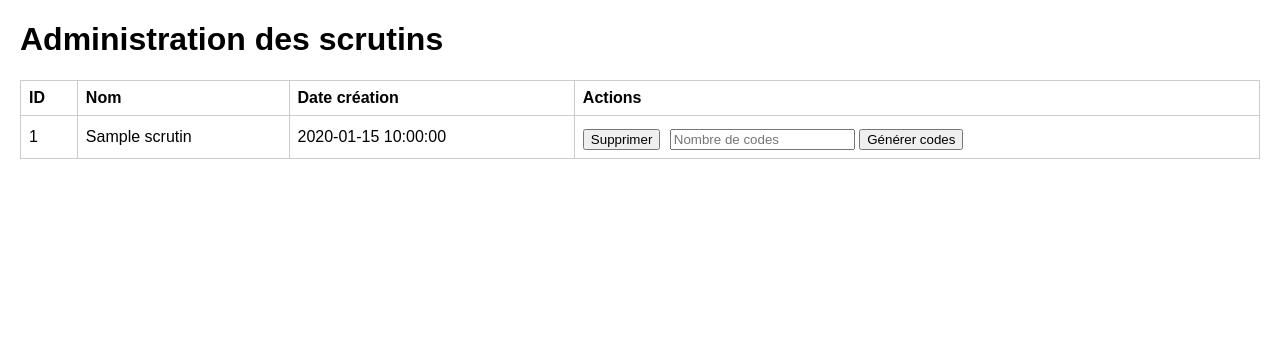
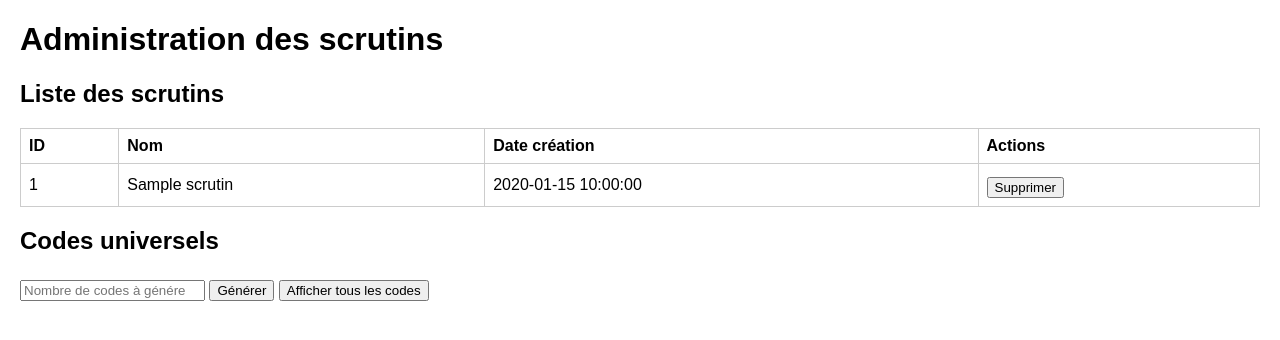
Before and after one commit to loicdm/vote-web, a PHP site: page /admin_scrutin.php in a window 1280 px wide. Shown: the top 340 px of the page. Run offline with PHP 8.4, Linux system fonts and the light colour scheme; tables that the repository leaves empty or names only in its code hold one stand-in row (values such as "Sample post").

Commit message:
make codes universal

```diff
--- a/app/admin_scrutin.php
+++ b/app/admin_scrutin.php
@@ -1,7 +1,9 @@
 <?php
+// --- admin_scrutins.php ---
 require 'db_config.php';
 
 $message = '';
+$codes_affiches = [];
 
 // Supprimer un scrutin
 if (isset($_POST['supprimer_id'])) {
@@ -10,17 +12,23 @@ if (isset($_POST['supprimer_id'])) {
     $message = 'Scrutin supprimé.';
 }
 
-// Générer des codes supplémentaires
-if (isset($_POST['generer_id']) && isset($_POST['nb_codes'])) {
+// Générer des codes universels
+if (isset($_POST['generer_codes']) && isset($_POST['nb_codes'])) {
     $nb = intval($_POST['nb_codes']);
     if ($nb > 0) {
-        $stmt_code = $pdo->prepare("INSERT INTO codes (scrutin_id, code) VALUES (?, ?)");
-        for ($i=0; $i<$nb; $i++) {
+        $stmt_code = $pdo->prepare("INSERT INTO codes (code) VALUES (?)");
+        for ($i = 0; $i < $nb; $i++) {
             $code = bin2hex(random_bytes(4));
-            $stmt_code->execute([$_POST['generer_id'], $code]);
+            $stmt_code->execute([$code]);
         }
-        $message = $nb . ' codes générés.';
+        $message = $nb . ' codes universels générés.';
     }
+}
+
+// Afficher tous les codes
+if (isset($_POST['afficher_codes'])) {
+    $stmt_codes = $pdo->query("SELECT code, utilise FROM codes ORDER BY id ASC");
+    $codes_affiches = $stmt_codes->fetchAll(PDO::FETCH_ASSOC);
 }
 
 // Liste des scrutins
@@ -41,6 +49,7 @@ button { margin-top: 5px; }
 <body>
 <h1>Administration des scrutins</h1>
 <?php if($message) echo "<p style='color:green;'>$message</p>"; ?>
+<h2>Liste des scrutins</h2>
 <table>
 <tr><th>ID</th><th>Nom</th><th>Date création</th><th>Actions</th></tr>
 <?php foreach($scrutins as $s): ?>
@@ -53,14 +62,30 @@ button { margin-top: 5px; }
 <input type='hidden' name='supprimer_id' value='<?= $s['id'] ?>'>
 <button type='submit' onclick="return confirm('Confirmer la suppression ?')">Supprimer</button>
 </form>
-<form method='post' style='display:inline; margin-left:5px;'>
-<input type='hidden' name='generer_id' value='<?= $s['id'] ?>'>
-<input type='number' name='nb_codes' min='1' placeholder='Nombre de codes'>
-<button type='submit'>Générer codes</button>
-</form>
 </td>
 </tr>
 <?php endforeach; ?>
 </table>
+
+<h2>Codes universels</h2>
+<form method='post'>
+<input type='number' name='nb_codes' min='1' placeholder='Nombre de codes à générer'>
+<button type='submit' name='generer_codes'>Générer</button>
+<button type='submit' name='afficher_codes'>Afficher tous les codes</button>
+</form>
+
+<?php if($codes_affiches): ?>
+<h3>Liste des codes universels</h3>
+<table>
+<tr><th>Code</th><th>Utilisé</th></tr>
+<?php foreach($codes_affiches as $c): ?>
+<tr>
+<td><?= htmlspecialchars($c['code']) ?></td>
+<td><?= $c['utilise'] ? 'Oui' : 'Non' ?></td>
+</tr>
+<?php endforeach; ?>
+</table>
+<?php endif; ?>
+
 </body>
 </html>
--- a/app/db_config.php
+++ b/app/db_config.php
@@ -13,4 +13,3 @@ try {
 } catch (PDOException $e) {
     die("Erreur de connexion à la base : " . $e->getMessage());
 }
-?>
--- a/app/install.php
+++ b/app/install.php
@@ -30,10 +30,8 @@ CREATE TABLE IF NOT EXISTS candidatures (
 
 CREATE TABLE IF NOT EXISTS codes (
     id INT AUTO_INCREMENT PRIMARY KEY,
-    scrutin_id INT NOT NULL,
     code VARCHAR(50) NOT NULL UNIQUE,
     utilise TINYINT(1) DEFAULT 0,
-    FOREIGN KEY (scrutin_id) REFERENCES scrutins(id) ON DELETE CASCADE
 );
 
 CREATE TABLE IF NOT EXISTS votes (
```
Also changed, not shown: app/voter.php (+6 -6 lines).
